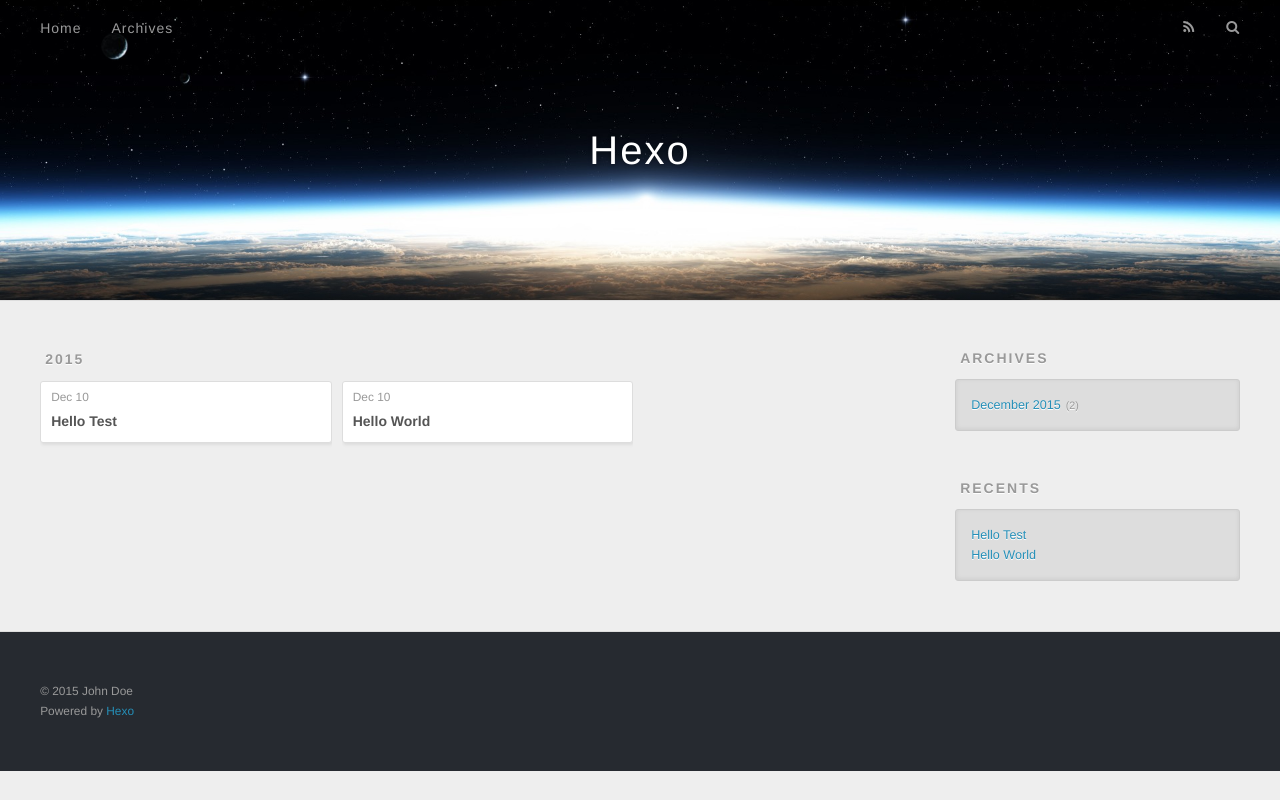
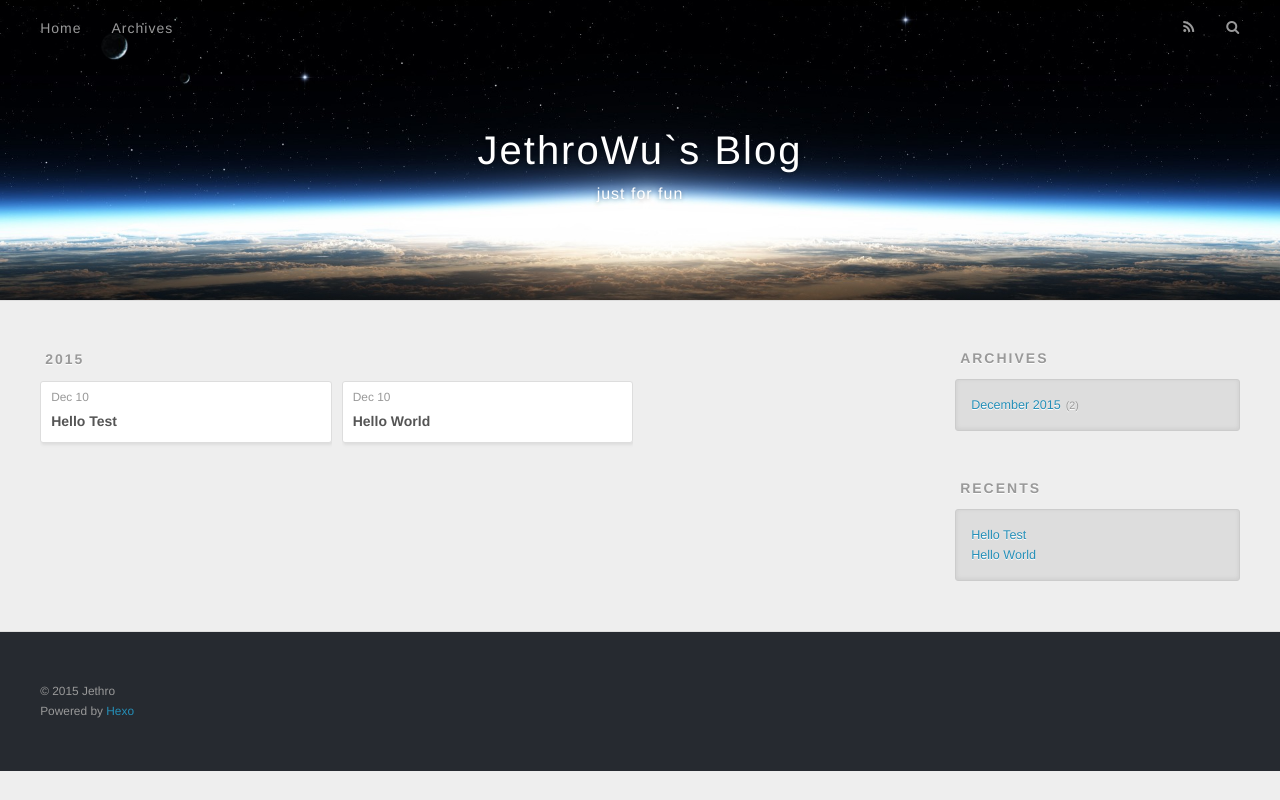
Before and after one commit to jethroWush2013/jethroWush2013.github.io, a plain HTML site: page archives/2015/12/index.html in a window 1280 px wide. Drawn offline with nearby package versions, Linux system fonts and the light colour scheme.

Commit message:
Site updated: 2015-12-10 17:23:21

```diff
--- a/archives/2015/12/index.html
+++ b/archives/2015/12/index.html
@@ -3,19 +3,19 @@
 <head>
   <meta charset="utf-8">
 
-  <title>Archives: 2015/12 | Hexo</title>
+  <title>Archives: 2015/12 | JethroWu`s Blog</title>
   <meta name="viewport" content="width=device-width, initial-scale=1, maximum-scale=1">
-  <meta name="description">
+  <meta name="description" content="just for fun">
 <meta property="og:type" content="website">
-<meta property="og:title" content="Hexo">
+<meta property="og:title" content="JethroWu`s Blog">
 <meta property="og:url" content="http://yoursite.com/archives/2015/12/index.html">
-<meta property="og:site_name" content="Hexo">
-<meta property="og:description">
+<meta property="og:site_name" content="JethroWu`s Blog">
+<meta property="og:description" content="just for fun">
 <meta name="twitter:card" content="summary">
-<meta name="twitter:title" content="Hexo">
-<meta name="twitter:description">
+<meta name="twitter:title" content="JethroWu`s Blog">
+<meta name="twitter:description" content="just for fun">
 
-    <link rel="alternative" href="/atom.xml" title="Hexo" type="application/atom+xml">
+    <link rel="alternative" href="/atom.xml" title="JethroWu`s Blog" type="application/atom+xml">
 
 
     <link rel="icon" href="/favicon.png">
@@ -33,8 +33,12 @@
   <div id="header-outer" class="outer">
     <div id="header-title" class="inner">
       <h1 id="logo-wrap">
-        <a href="/" id="logo">Hexo</a>
+        <a href="/" id="logo">JethroWu`s Blog</a>
       </h1>
+
+        <h2 id="subtitle-wrap">
+          <a href="/" id="subtitle">just for fun</a>
+        </h2>
 
     </div>
     <div id="header-inner" class="inner">
@@ -156,7 +160,7 @@
 
   <div class="outer">
     <div id="footer-info" class="inner">
-      &copy; 2015 John Doe<br>
+      &copy; 2015 Jethro<br>
       Powered by <a href="http://hexo.io/" target="_blank">Hexo</a>
     </div>
   </div>
```
Also changed, not shown: 2015/12/10/Hello-Test/index.html (+13 -9 lines), 2015/12/10/hello-world/index.html (+10 -6 lines), archives/2015/index.html (+14 -10 lines), archives/index.html (+14 -10 lines), index.html (+16 -12 lines).
